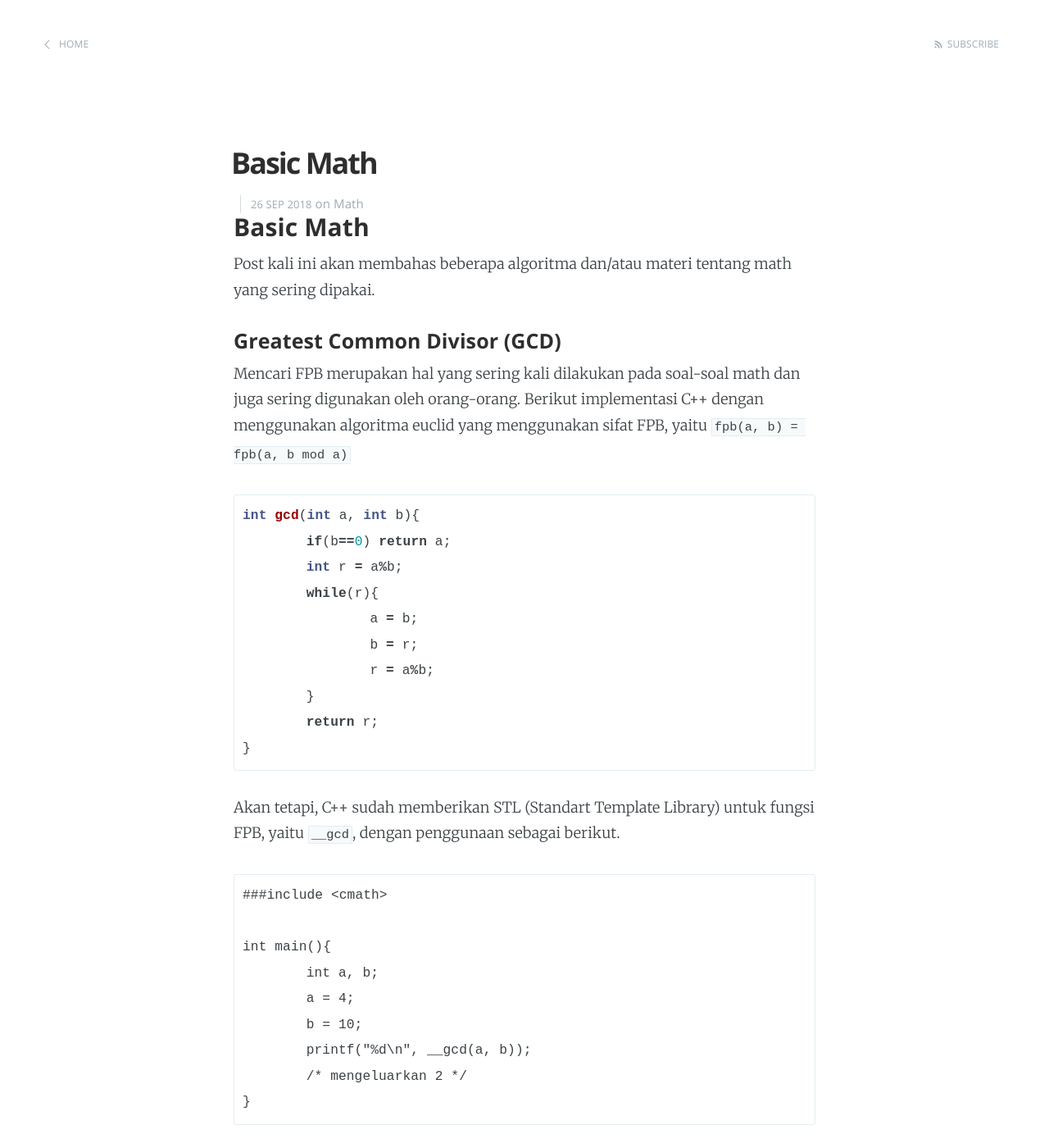
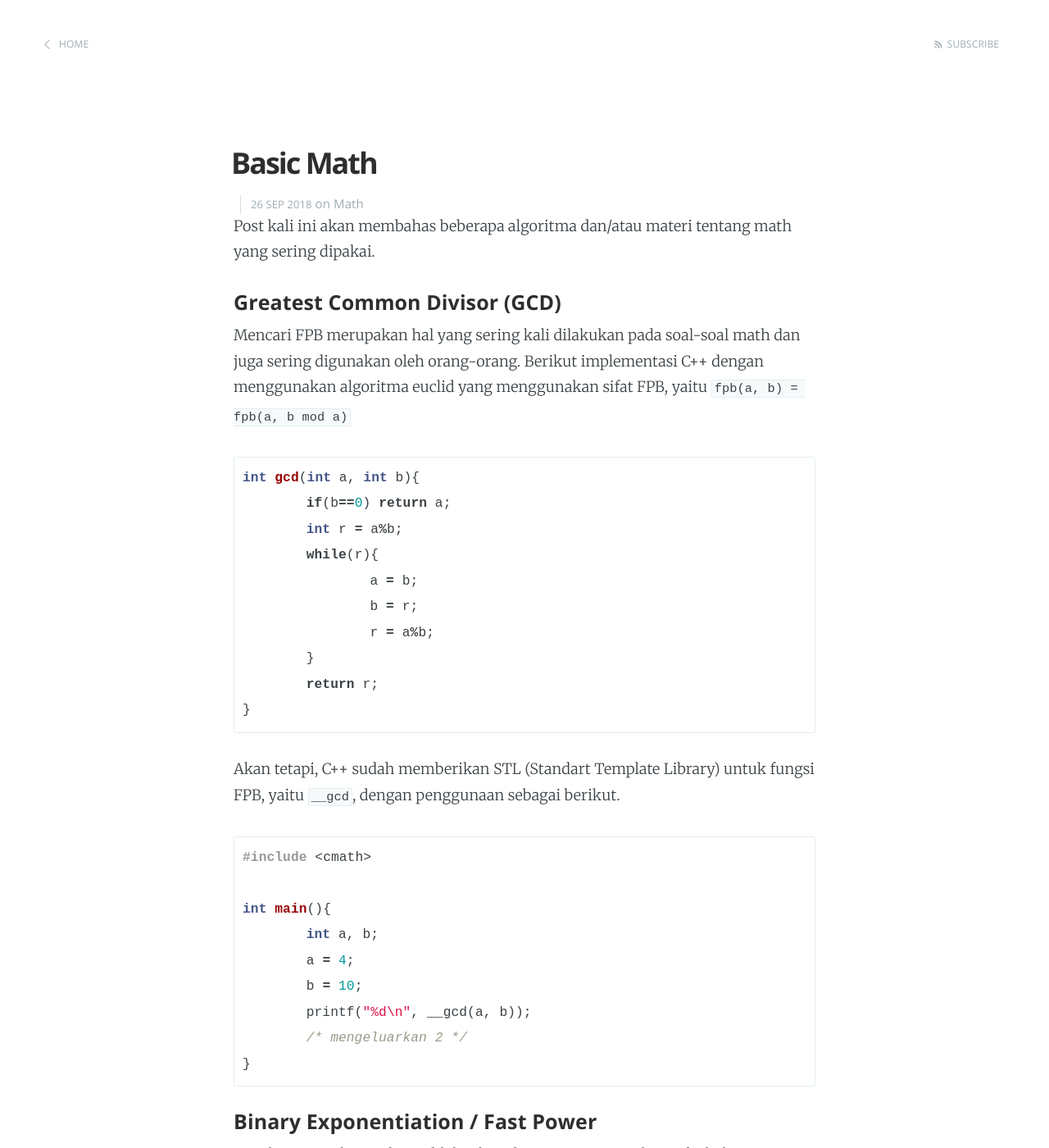
Before and after one commit to cp-itb/blog, a Jekyll site: the page built from _posts/2018-09-26-basic-math.md, in a window 1280 px wide and 1400 px high. Shown: the whole window at 82% size. Built offline with Jekyll 4.4.1, drawn with Linux system fonts in a browser that asks for light colours.

Commit message:
fix basic math

````diff
--- a/_posts/2018-09-26-basic-math.md
+++ b/_posts/2018-09-26-basic-math.md
@@ -8,13 +8,12 @@ profpic: tony
 author-description: Informatika 2016
 ---
 
-### Basic Math
-
 Post kali ini akan membahas beberapa algoritma dan/atau materi tentang math yang sering dipakai.
 
 #### Greatest Common Divisor (GCD)
 Mencari FPB merupakan hal yang sering kali dilakukan pada soal-soal math dan juga sering digunakan oleh orang-orang. Berikut implementasi C++ dengan menggunakan algoritma euclid yang menggunakan sifat FPB, yaitu
 `fpb(a, b) = fpb(a, b mod a)`
+
 ```c++
 int gcd(int a, int b){
 	if(b==0) return a;
@@ -29,8 +28,9 @@ int gcd(int a, int b){
 ```
 
 Akan tetapi, C++ sudah memberikan STL (Standart Template Library) untuk fungsi FPB, yaitu `__gcd`, dengan penggunaan sebagai berikut.
-```
-###include <cmath>
+
+``` cpp
+#include <cmath>
 
 int main(){
 	int a, b;
````
